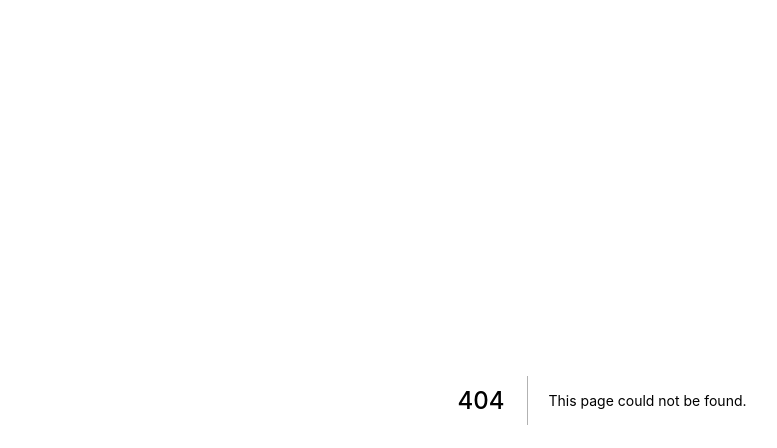
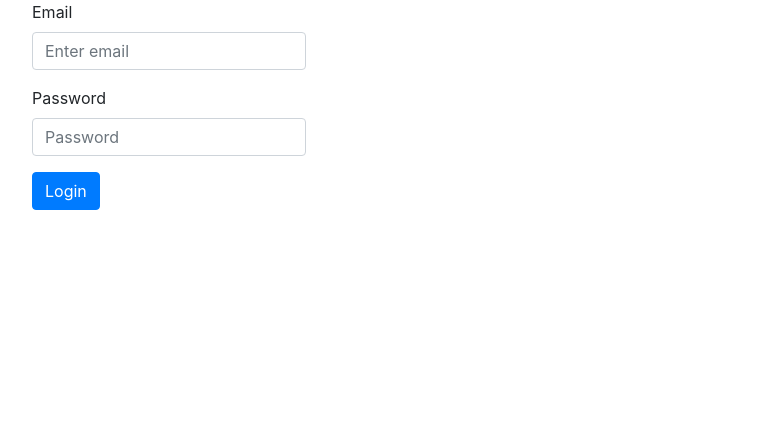
Before and after one commit to fringers/hy-wild-boars, a Next.js app in the folder operator/: page /login in a window 1280 px wide. Before the commit this address had no page. Shown: the top 448 px of the page, without its empty margins (38-815 px from the left). Built offline with nearby package versions, Linux system fonts and the light colour scheme.

Commit message:
login page added

```diff
--- a/operator/components/Dashboard.js
+++ b/operator/components/Dashboard.js
@@ -3,7 +3,7 @@ import Container from "react-bootstrap/Container";
 import Row from "react-bootstrap/Row";
 import Col from "react-bootstrap/Col";
 
-const Dashboard = () => {
+export const Dashboard = () => {
   return (
     <Container fluid>
       <Row className="mt-3">
@@ -17,4 +17,3 @@ const Dashboard = () => {
     </Container>
   )
 }
-export default Dashboard
--- a/operator/components/Layout.js
+++ b/operator/components/Layout.js
@@ -2,7 +2,7 @@ import React from "react";
 import Container from "react-bootstrap/Container";
 import Row from "react-bootstrap/Row";
 
-const Layout = ({children}) => {
+export const Layout = ({children}) => {
   return (
     <>
       <Container>
@@ -15,4 +15,3 @@ const Layout = ({children}) => {
     </>
   )
 }
-export default Layout
--- /dev/null
+++ b/operator/components/LoginForm.js
@@ -0,0 +1,66 @@
+import React, {useState} from "react";
+import Form from "react-bootstrap/Form"
+import Button from "react-bootstrap/Button";
+import {useRouter} from "next/router";
+
+export const LoginForm = ({onLogin}) => {
+  const router = useRouter()
+
+  const [validated, setValidated] = useState(false);
+  const [loading, setLoading] = useState(false);
+
+  const [email, setEmail] = useState('');
+  const [password, setPassword] = useState('');
+
+  const handleSubmit = async (event) => {
+    event.preventDefault();
+    event.stopPropagation();
+
+    setLoading(true)
+
+    const form = event.currentTarget;
+    if (form.checkValidity()) {
+      try {
+        await onLogin(email, password)
+        await router.push("/")
+      } catch (e) {
+        console.error(e)
+      }
+    }
+
+    setValidated(true);
+    setLoading(false)
+  };
+
+  return (
+    <Form noValidate validated={validated} onSubmit={handleSubmit}>
+      <Form.Group controlId="email">
+        <Form.Label>Email</Form.Label>
+        <Form.Control
+          type="email"
+          placeholder="Enter email"
+          value={email}
+          onChange={e => setEmail(e.target.value)}
+          disabled={loading}
+          required
+        />
+      </Form.Group>
+
+      <Form.Group controlId="password">
+        <Form.Label>Password</Form.Label>
+        <Form.Control
+          type="password"
+          placeholder="Password"
+          value={password}
+          onChange={e => setPassword(e.target.value)}
+          disabled={loading}
+          required
+        />
+      </Form.Group>
+
+      <Button variant="primary" type="submit" disabled={loading}>
+        Login
+      </Button>
+    </Form>
+  )
+}
--- a/operator/pages/index.js
+++ b/operator/pages/index.js
@@ -1,6 +1,6 @@
 import React from "react";
-import Layout from "../components/Layout";
-import Dashboard from "../components/Dashboard";
+import {Layout} from "../components/Layout";
+import {Dashboard} from "../components/Dashboard";
 
 export default function Home() {
   return (
--- /dev/null
+++ b/operator/pages/login.js
@@ -0,0 +1,19 @@
+import Container from "react-bootstrap/Container";
+import Row from "react-bootstrap/Row";
+import {LoginForm} from "../components/LoginForm";
+import React from "react";
+
+const login = () => {
+  const onLogin = async (email, password) => {
+    // TODO
+  }
+
+  return (
+    <Container>
+      <Row>
+        <LoginForm onLogin={onLogin}/>
+      </Row>
+    </Container>
+  )
+}
+export default login
```
